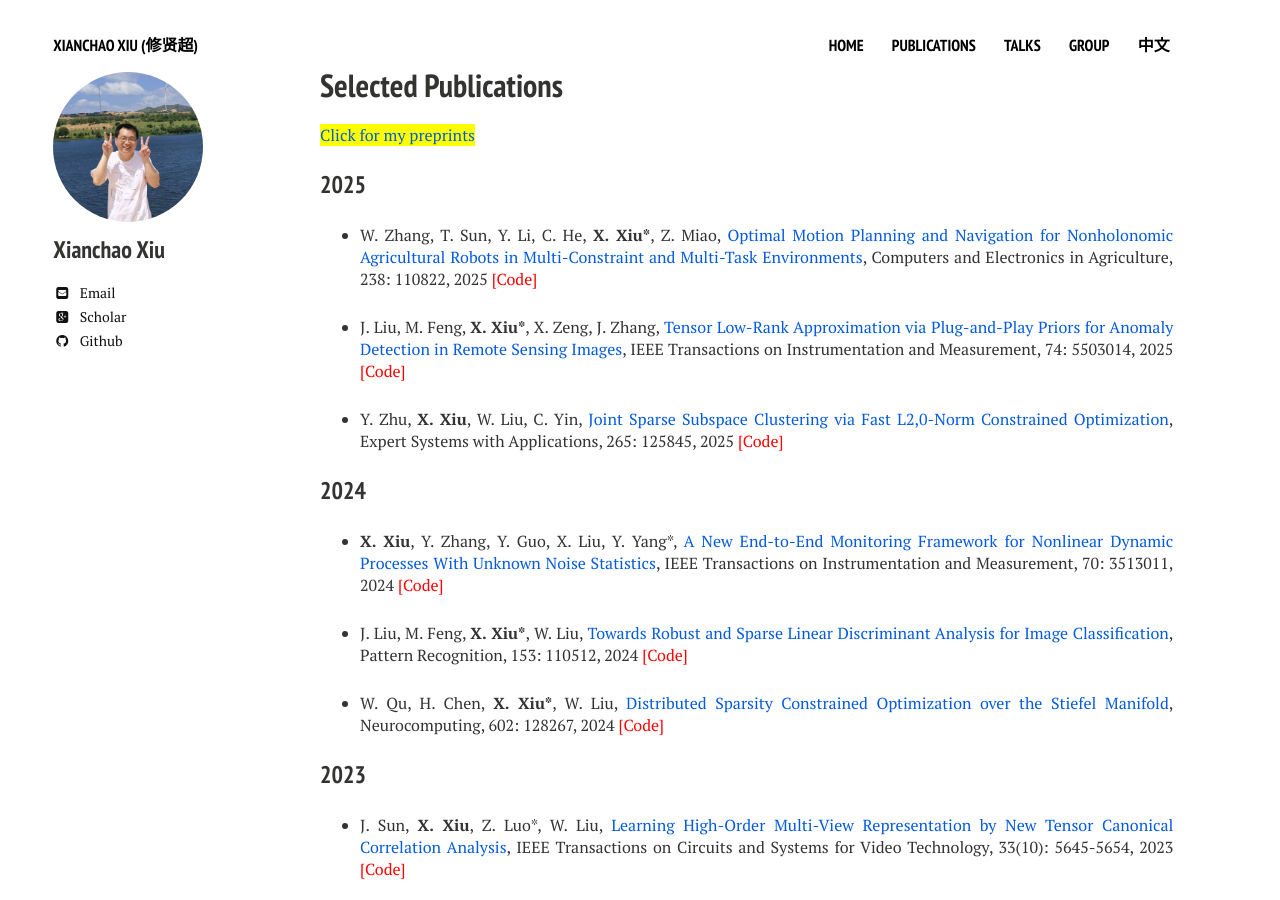
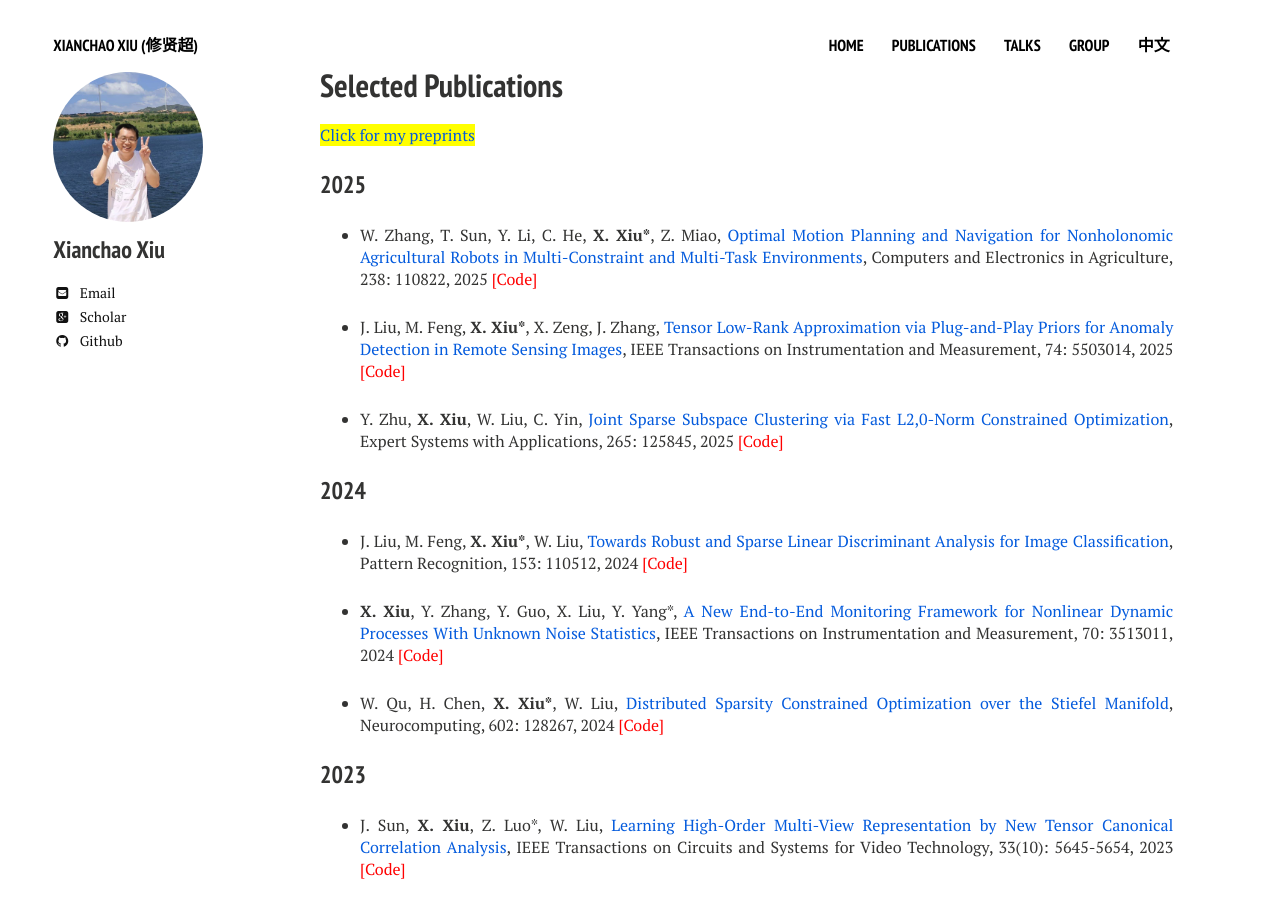
Before and after one commit to xianchaoxiu/xianchaoxiu.github.io, a Jekyll site: the page built from publications/index.md, in a window 1280 px wide and 900 px high. Built offline with Jekyll 4.4.1, drawn with Linux system fonts in a browser that asks for light colours; nearby versions of some CDN libraries.

Commit message:
Update index.md

```diff
--- a/publications/index.md
+++ b/publications/index.md
@@ -22,9 +22,9 @@ share: false
 
 ### 2024
 
+* J. Liu, M. Feng, <b>X. Xiu*</b>, W. Liu, <a href="https://doi.org/10.1016/j.patcog.2024.110512" class="textlink" target="_blank">Towards Robust and Sparse Linear Discriminant Analysis for Image Classification</a>, Pattern Recognition, 153: 110512, 2024 <a href="https://github.com/EMXlight/RSLDAplus" class="textlink" target="_blank" style="color: red;">[Code]</a>
+
 * <b>X. Xiu</b>, Y. Zhang, Y. Guo, X. Liu, Y. Yang*, <a href="https://ieeexplore.ieee.org/abstract/document/10464356" class="textlink" target="_blank">A New End-to-End Monitoring Framework for Nonlinear Dynamic Processes With Unknown Noise Statistics</a>, IEEE Transactions on Instrumentation and Measurement, 70: 3513011, 2024 <a href="https://github.com/xianchaoxiu/DRNN" class="textlink" target="_blank" style="color: red;">[Code]</a>
-
-* J. Liu, M. Feng, <b>X. Xiu*</b>, W. Liu, <a href="https://doi.org/10.1016/j.patcog.2024.110512" class="textlink" target="_blank">Towards Robust and Sparse Linear Discriminant Analysis for Image Classification</a>, Pattern Recognition, 153: 110512, 2024 <a href="https://github.com/EMXlight/RSLDAplus" class="textlink" target="_blank" style="color: red;">[Code]</a>
 
 * W. Qu, H. Chen, <b>X. Xiu*</b>, W. Liu, <a href="https://doi.org/10.1016/j.neucom.2024.128267" class="textlink" target="_blank">Distributed Sparsity Constrained Optimization over the Stiefel Manifold</a>, Neurocomputing, 602: 128267, 2024 <a href="https://github.com/wtqu/DREAM" class="textlink" target="_blank" style="color: red;">[Code]</a>
 
```
